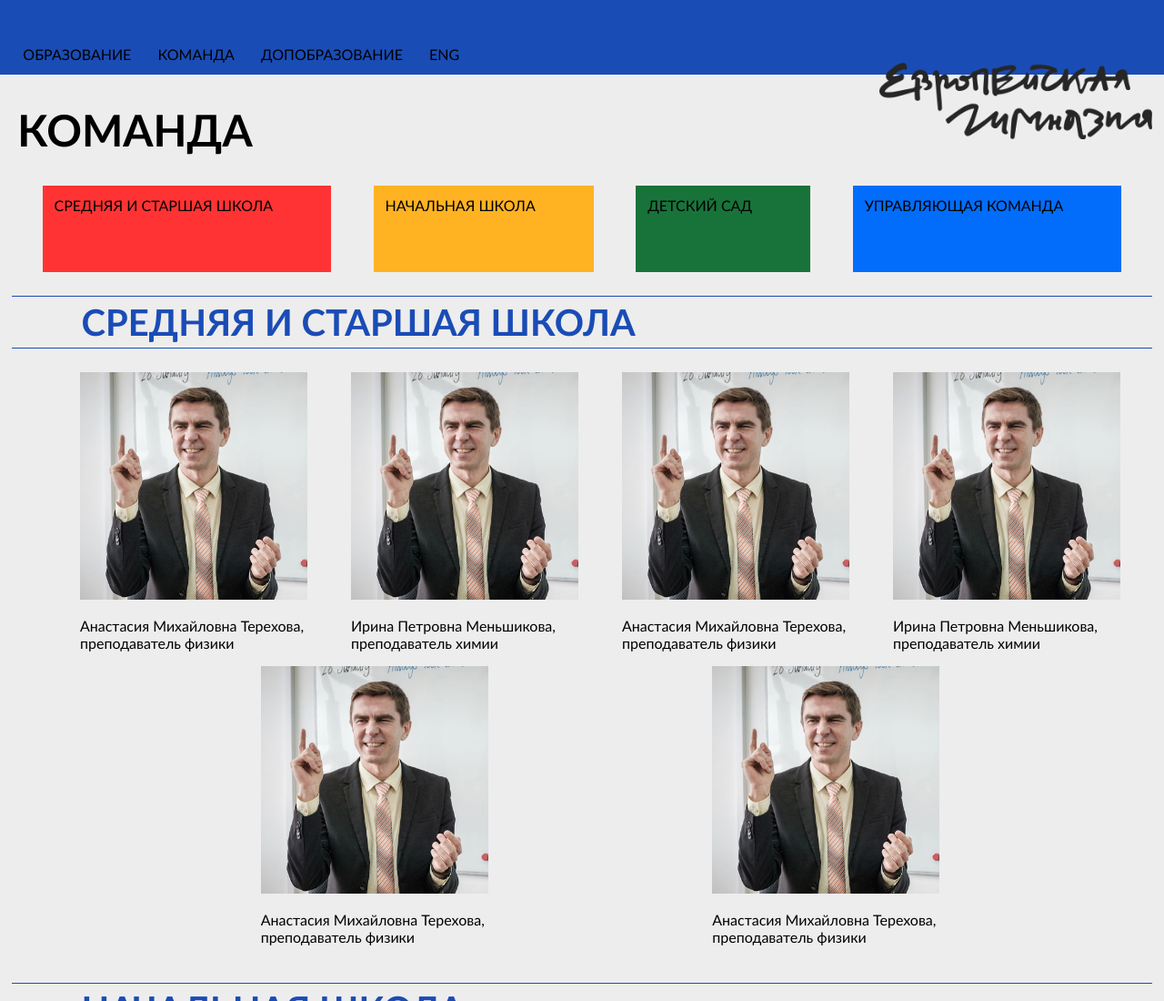
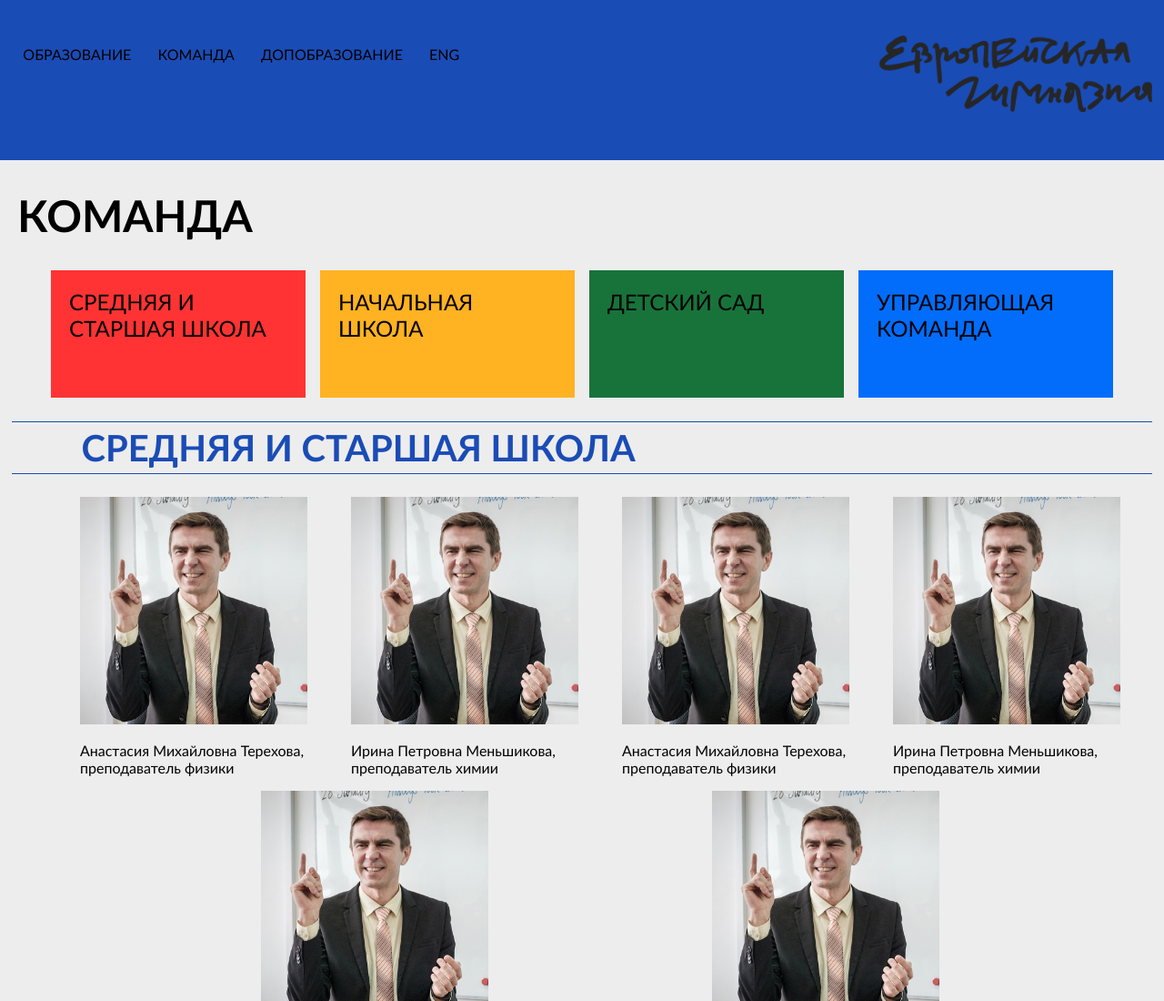
Before and after one commit to eurogym-cs-dp-2018-2020/zapupa-verstka, a plain HTML site: page index.html in a window 1280 px wide. Shown: the top 1100 px of the page at 91% size. Drawn offline with Linux system fonts and the light colour scheme.

Commit message:
better teammenu

```diff
--- a/stylus.css
+++ b/stylus.css
@@ -2,13 +2,14 @@ body {
     background-color: #ededed;
     margin: 0;
     padding: 0;
-    font-family: 'Trebuchet MS', 'Lucida Sans Unicode', 'Lucida Grande', 'Lucida Sans', Arial, sans-serif
+    font-family: 'Trebuchet MS', 'Lucida Sans Unicode', 'Lucida Grande', 'Lucida Sans', Arial, sans-serif;
 }
 
 nav {
     background-color: #1a4cb6;
     text-transform: uppercase;
     padding: 1%;
+    height: 150px;
 }
 
 nav div {
@@ -21,10 +22,13 @@ nav div a {
 
 nav > a {
     float: right;
+    margin: 0;
+    padding: 0;
+    margin-top: -30px;
 }
 
 nav img:hover {
-    filter: brightness(1.4);
+    filter: brightness(1.3);
     cursor: pointer;
 }
 
@@ -49,13 +53,21 @@ header > h1 {
 header div {
     display: flex;
     justify-content: space-evenly;
+    align-self: center;
     flex-wrap: wrap;
+    max-width: 1200px;
+    margin: auto;
+    font-size: 150%;
+    overflow: hidden;
 }
 
 header a {
-    padding: 1%;
+    padding: 20px;
+    width: 240px;
+    height: 100px;
+    /* padding: 1%;
     padding-right: 5%;
-    padding-bottom: 5%;
+    padding-bottom: 5%; */
 }
 header a[href]:hover {
     color: unset;
```
